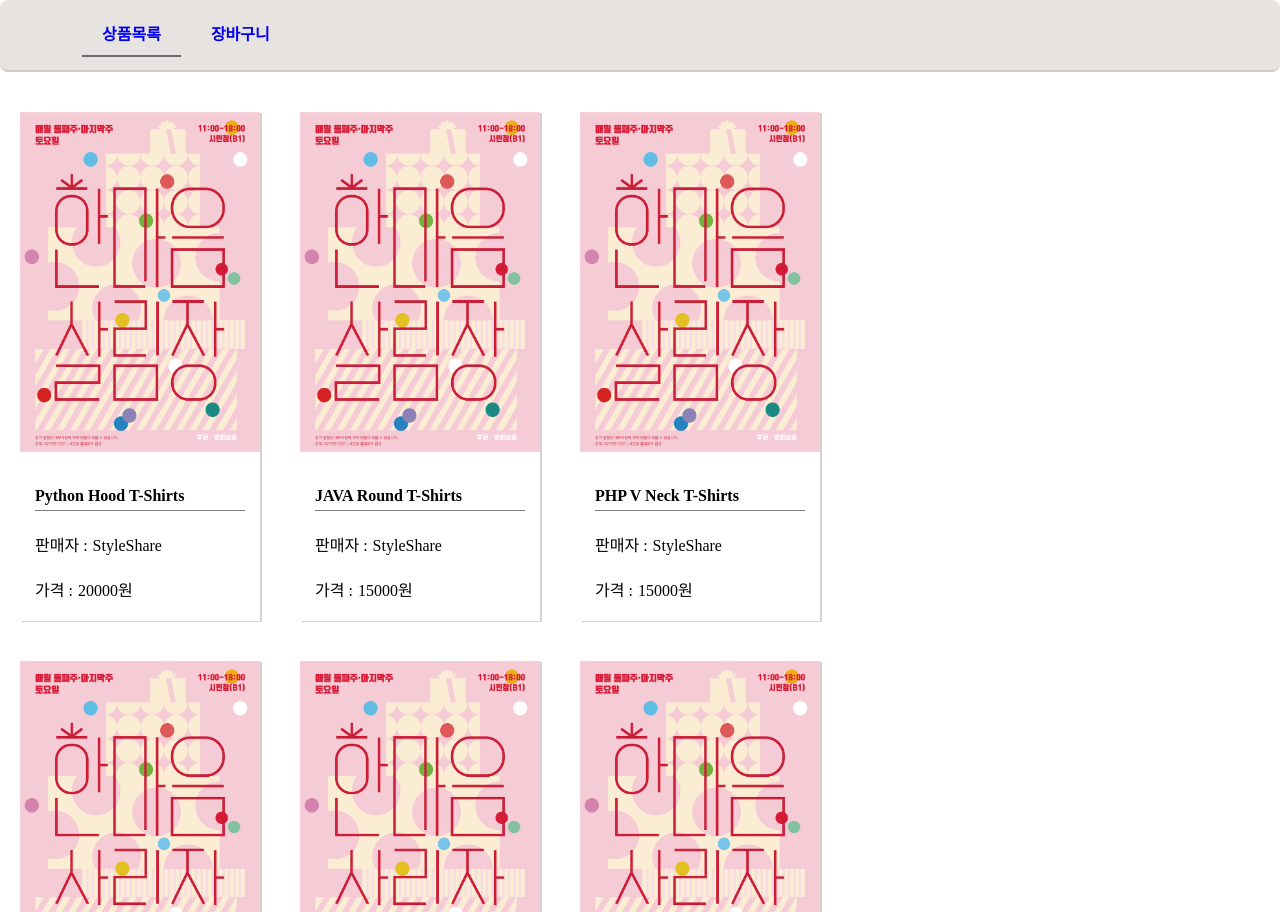
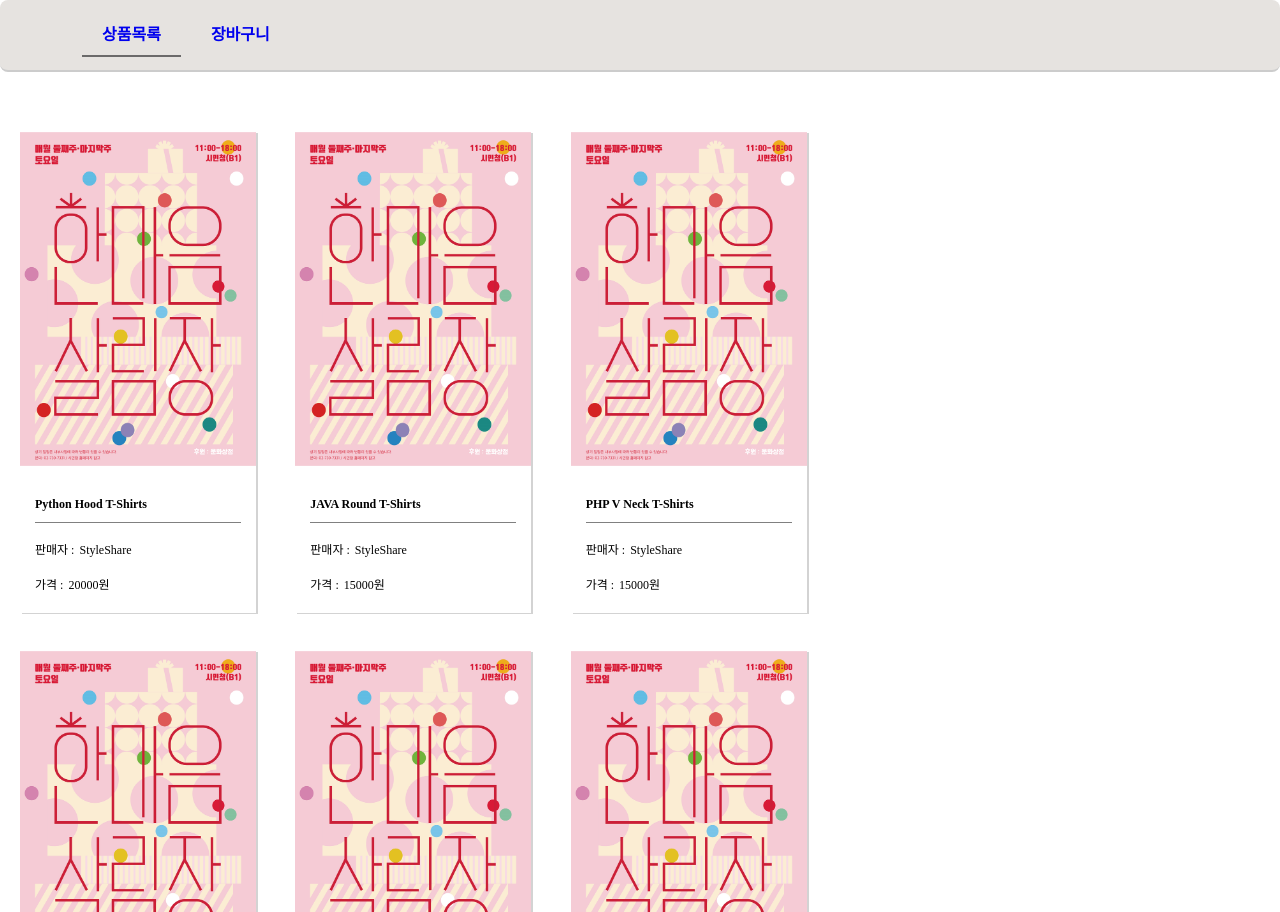
Before and after one commit to kjb9301/react-hooks-shopping-app, a React (Create React App) app: page / in a window 1280 px wide. Built offline with nearby package versions, Linux system fonts and the light colour scheme.

Commit message:
republishing

```diff
--- a/src/pages/basket/components/BasketItem.jsx
+++ b/src/pages/basket/components/BasketItem.jsx
@@ -48,9 +48,7 @@ function BasketItem({ item }) {
         />
       </li>
       <li className='item-img'>
-        <div className='img'>
-          <img src={item.image} alt={item.name} />
-        </div>
+        <img src={item.image} alt={item.name} />
       </li>
       <li className='item-name'>{item.name}</li>
       <li className='item-provider'>{item.provider}</li>
@@ -74,22 +72,26 @@ function BasketItem({ item }) {
   );
 }
 
-const Wrapper = styled.article`
+const Wrapper = styled.ul`
   box-sizing: border-box;
   border-bottom: 1px solid gray;
+  display: flex;
+  padding: 0;
+  margin: 0;
 
   li {
     display: flex;
     justify-content: center;
     align-items: center;
-    padding: 10px 0;
+    padding: 10px;
   }
 
   .item-img {
     width: 200px;
 
     img {
-      max-height: 100%;
+      max-width: 100%;
+      height: auto;
     }
   }
 
--- a/src/pages/home/Home.jsx
+++ b/src/pages/home/Home.jsx
@@ -21,16 +21,20 @@ function Home() {
 const ListWrapper = styled.section`
   flex: 3;
   display: grid;
-  grid-template-columns: repeat(3, minmax(0, 1fr));
+  grid-template-columns: repeat(4, minmax(0, 1fr));
   grid-auto-rows: minmax(auto, auto);
   gap: 5%;
-  padding: 0 20px;
+  padding: 20px;
   overflow: hidden scroll;
+
+  @media (max-width: 1360px) {
+    grid-template-columns: repeat(3, minmax(0, 1fr));
+  }
 `;
 
 const DetailWrapper = styled.section`
   flex: 1.5;
-  padding: 10px 20px;
+  padding: 10px 30px;
 `;
 
 export default Home;
--- a/src/pages/home/components/ProductInfo.jsx
+++ b/src/pages/home/components/ProductInfo.jsx
@@ -132,6 +132,7 @@ const ProductInfo = () => {
 const Wrapper = styled.article`
   display: flex;
   flex-direction: column;
+  align-items: center;
   box-shadow: 0 5px 5px rgba(0, 0, 0, 0.12);
 `;
 
@@ -142,12 +143,19 @@ const ImgSection = styled.div`
   justify-content: center;
 
   .box-img {
-    width: 200px;
-    height: 300px;
+    width: 250px;
+    height: 350px;
 
     img {
       max-width: 100%;
-      min-height: 100%;
+      height: auto;
+    }
+  }
+
+  @media (max-width: 1360px) {
+    .box-img {
+      width: 200px;
+      height: 300px;
     }
   }
 `;
@@ -156,10 +164,12 @@ const ContentSection = styled.div`
   flex: 1;
   display: flex;
   flex-direction: column;
-  padding: 10px 40px;
+  /* align-items: center; */
+  /* padding: 10px 40px; */
+  width: 250px;
 
   p {
-    margin: 0;
+    font-size: 1rem;
     margin-bottom: 10px;
   }
 
@@ -172,20 +182,35 @@ const ContentSection = styled.div`
   }
 
   .detail-btn {
-    height: 30px;
+    width: 100%;
+    height: 60px;
 
     button {
       width: 100%;
       height: 100%;
       background-color: rgb(235, 233, 231);
       border: none;
-      cursor: pointer;
       font-weight: bold;
+      border-radius: 10px;
+
+      &:hover {
+        cursor: pointer;
+      }
     }
 
     @media (max-width: 1360px) {
-      button {
-        font-size: 10px;
+      /* width: 200px; */
+
+      p {
+        font-size: 0.75rem;
+      }
+
+      .detail-btn {
+        height: 40px;
+
+        button {
+          font-size: 10px;
+        }
       }
     }
   }
--- a/src/pages/home/components/ProductItem.jsx
+++ b/src/pages/home/components/ProductItem.jsx
@@ -66,6 +66,7 @@ const ContentSection = styled.section`
   flex-direction: column;
 
   p {
+    font-size: 1rem;
     margin-bottom: 5px;
 
     span {
@@ -75,8 +76,14 @@ const ContentSection = styled.section`
 
   .item-name {
     border-bottom: 1px solid gray;
-    padding-bottom: 5px;
+    padding-bottom: 10px;
     font-weight: bold;
+  }
+
+  @media (max-width: 1360px) {
+    p {
+      font-size: 0.75rem;
+    }
   }
 `;
 
```
Also changed, not shown: src/pages/basket/components/CartSum.jsx (+1 -6 lines).
